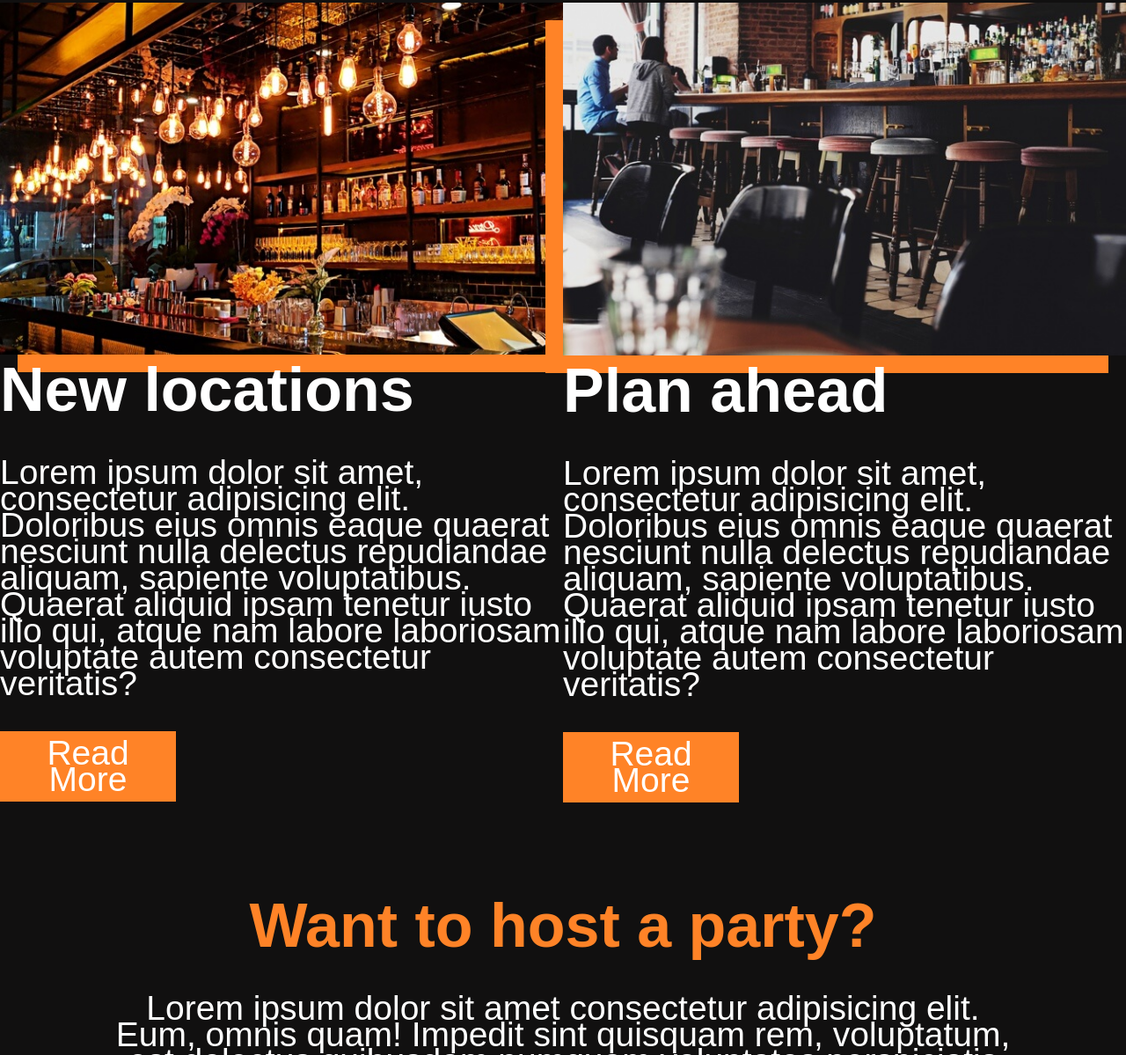
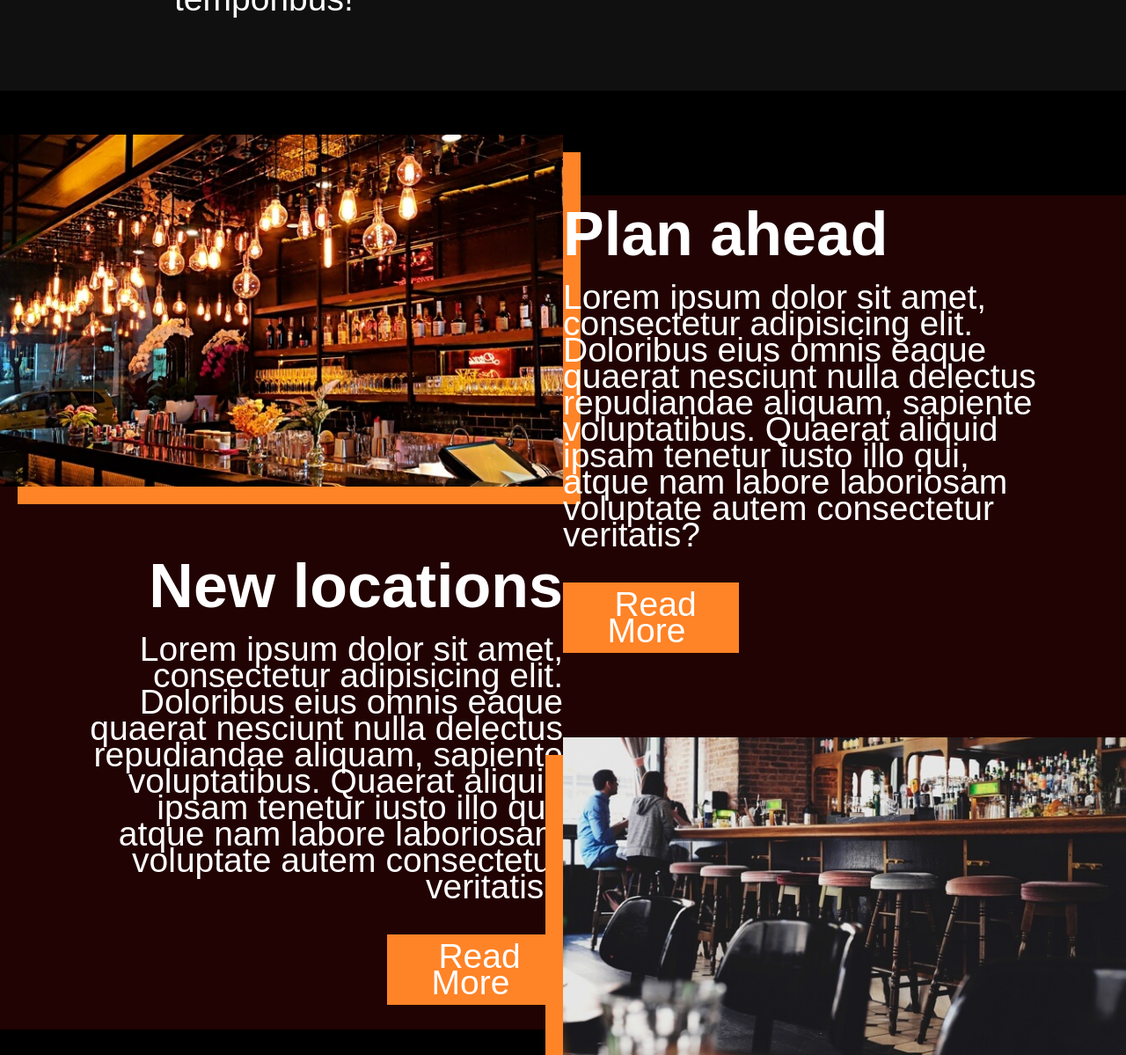
Before and after one commit to CianORuanaidh/cian-oruanaidh-project2, a plain HTML site: page index.html in a window 1280 px wide. Shown: the part 1601-2800 px from the top of the page at 88% size. Drawn offline with Linux system fonts and the light colour scheme; a web font is replaced by a local one.

Commit message:
more styleing-desktop home almost done

```diff
--- a/index.html
+++ b/index.html
@@ -56,27 +56,27 @@
             </div>
         </section>
 
-        <section>
-            <div class="wrapper-full-width flex wrap">
-                <figure>
+        <section class="fig-contain">
+            <div class="wrapper-full-width flex wrap space-between">
+                <figure class="">
                     <div class="image-holder bg-shadow-right"><img src="assets/left-image.jpg" alt="A well trendy looking bar with interesting lighting."></div>
                     <figcaption>
                         <h2>New locations</h2>
                         <p>Lorem ipsum dolor sit amet, consectetur adipisicing elit. Doloribus eius omnis eaque quaerat
                             nesciunt nulla delectus repudiandae aliquam, sapiente voluptatibus. Quaerat aliquid ipsam
                             tenetur iusto illo qui, atque nam labore laboriosam voluptate autem consectetur veritatis?</p>
-                        <div class="button-link">Read more</div>
+                        <div class="button-link"><a href="#">Read more</a></div>
                     </figcaption>
                 </figure>
 
-                <figure>
+                <figure class="v-flex col-reverse-flex">
                     <div class="image-holder bg-shadow-left"><img src="assets/right-image.jpg" alt="Table and chairs in the forground, bar stools and bar in the background."></div>
-                    <figcaption>
+                    <figcaption class="">
                         <h2>Plan ahead</h2>
                         <p>Lorem ipsum dolor sit amet, consectetur adipisicing elit. Doloribus eius omnis eaque quaerat
                             nesciunt nulla delectus repudiandae aliquam, sapiente voluptatibus. Quaerat aliquid ipsam
                             tenetur iusto illo qui, atque nam labore laboriosam voluptate autem consectetur veritatis?</p>
-                        <div class="button-link">Read more</div>
+                        <div class="button-link"><a href="#">Read more</a></div>
                     </figcaption>
                 </figure>
             </div>
@@ -89,7 +89,7 @@
                     voluptatum, est delectus quibusdam numquam voluptates perspiciatis dolorem repellendus tempora nemo
                     magnam eum amet. Nostrum veritatis voluptas perspiciatis quis nam dolorum enim sunt! Animi,
                     accusantium!</p>
-                <div class="button-link">Read more</div>
+                <div class="button-link"><a href="#">Read more</a></div>
             </div>
         </section>
 
@@ -99,14 +99,14 @@
 
         <section>
             <div class="wrapper">
-                <figure>
+                <figure class="flex space-between">
                     <div class="image-holder"><img src="assets/small-box-image.jpg" alt="Close up of two women drinking cocktails."></div>
                     <figcaption>
                         <h2>Events</h2>
                         <p>Lorem ipsum dolor sit amet, consectetur adipisicing elit. Doloribus eius omnis eaque quaerat
                             nesciunt nulla delectus repudiandae aliquam, sapiente voluptatibus. Quaerat aliquid ipsam
                             tenetur iusto illo qui, atque nam labore laboriosam voluptate autem consectetur veritatis?</p>
-                        <div class="button-link">Read more</div>
+                        <div class="button-link"><a href="#">Read more</a></div>
                     </figcaption>
                 </figure>
             </div>
@@ -114,7 +114,7 @@
 
         <section>
             <div class="wrapper">
-                <ul>
+                <ul class="flex space-between">
                     <li>
                         <div class="image-holder"><img src="assets/gallery-image-1.jpg" alt="The bar and wall behind with liquor on shelves."></div>
                     </li>
--- a/styles/partials/_global.scss
+++ b/styles/partials/_global.scss
@@ -1,7 +1,9 @@
 $background-color: #111010;
+$background-color-2: #220303;
 $highlight-color: #ffffff;
 $primary-color: #bf2603;
 $second-color: #ff8327;
+
 
 @mixin chathura($size-value, $weight-value) {
     font-family: 'Chathura', sans-serif;
@@ -50,6 +52,24 @@ a {
 
 .flex {
     display: flex;
+    flex-direction: row;
+}
+
+.v-flex {
+    display: flex;
+    flex-direction: column;
+}
+
+.col-reverse-flex {
+    flex-direction: column-reverse;
+}
+
+.wrap {
+    flex-wrap: wrap;
+}
+
+.space-between {
+    justify-content: space-between;
 }
 
 p, .button-link {
@@ -71,4 +91,9 @@ p, .button-link {
     width: 200px;
     text-align: center;
     padding: 10px;
+    display: inline-block;
 }
+
+.button-link a {
+    padding: 10px;
+}
--- a/styles/partials/_head.scss
+++ b/styles/partials/_head.scss
@@ -32,7 +32,7 @@ li .page {
     flex-direction: column;
     justify-content: center;
     margin: 0 auto;
-    height: 100%;
+    height: calc(100% - 110px);
 }
 
 h1 {
@@ -53,3 +53,13 @@ h1,
 h2 {
     margin: 0 auto;
 }
+
+.head-two h1 {
+    @include chathura(5vw, bold);
+    color: white;
+}
+
+footer {
+    text-align: center;
+    // vertical-align: middle;
+}
--- a/styles/partials/_main.scss
+++ b/styles/partials/_main.scss
@@ -1,7 +1,6 @@
-.wrap {
-    flex-wrap: wrap;
+section {
+    padding: 50px 0;
 }
-
 .info-box {
     // border: 1px solid white;
     // width: 50%;
@@ -43,3 +42,39 @@ main h2 {
 .host .button-link {
     margin: 0 auto;
 }
+
+.four-part-grid {
+    // background: white;
+    flex: 0 1 700px;
+}
+
+figure {
+    // width: 40%;
+    flex-basis: 500px;
+    flex-grow: 1;
+    // flex-shrink: 0;
+    max-width: 700px;
+    // min-width: 500px;
+}
+
+.fig-contain {
+    background: $background-color-2;
+    background: linear-gradient(to bottom, black 0%, black 10%, $background-color-2 10%, $background-color-2 90%,black 90% ,black 100%);
+}
+
+figcaption h2 {
+    // margin: 0;
+    line-height: 50%;
+}
+
+.fig-contain figure:nth-of-type(1) figcaption {
+    // background: tomato;
+    text-align: right;
+    padding: 15% 0 15% 15%;
+}
+
+.fig-contain figure:nth-of-type(2) figcaption {
+    // background: white;
+    // text-align: right;
+    padding: 15% 15% 15% 0;
+}
```
Also changed, not shown: blog.html (+1 -1 lines), styles/style.css.
